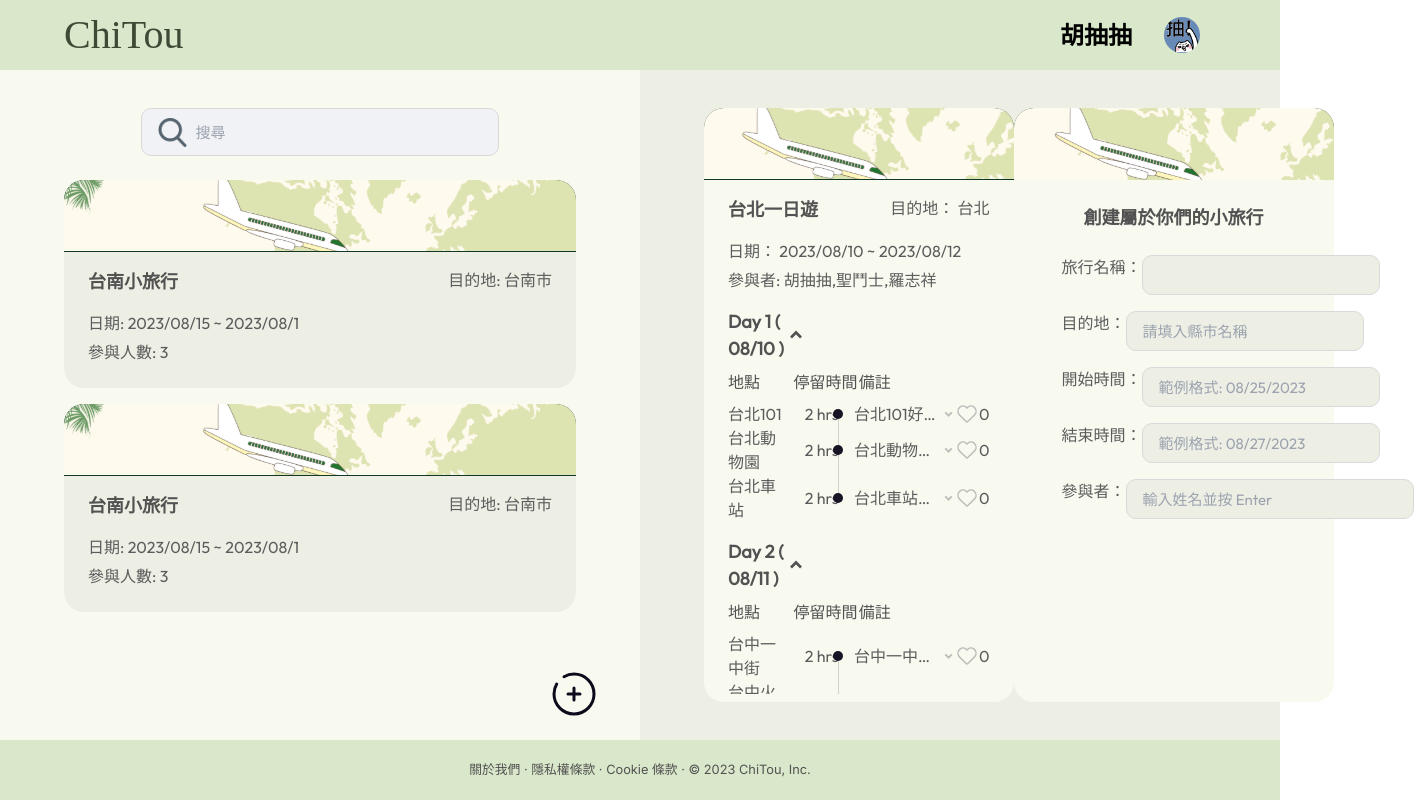
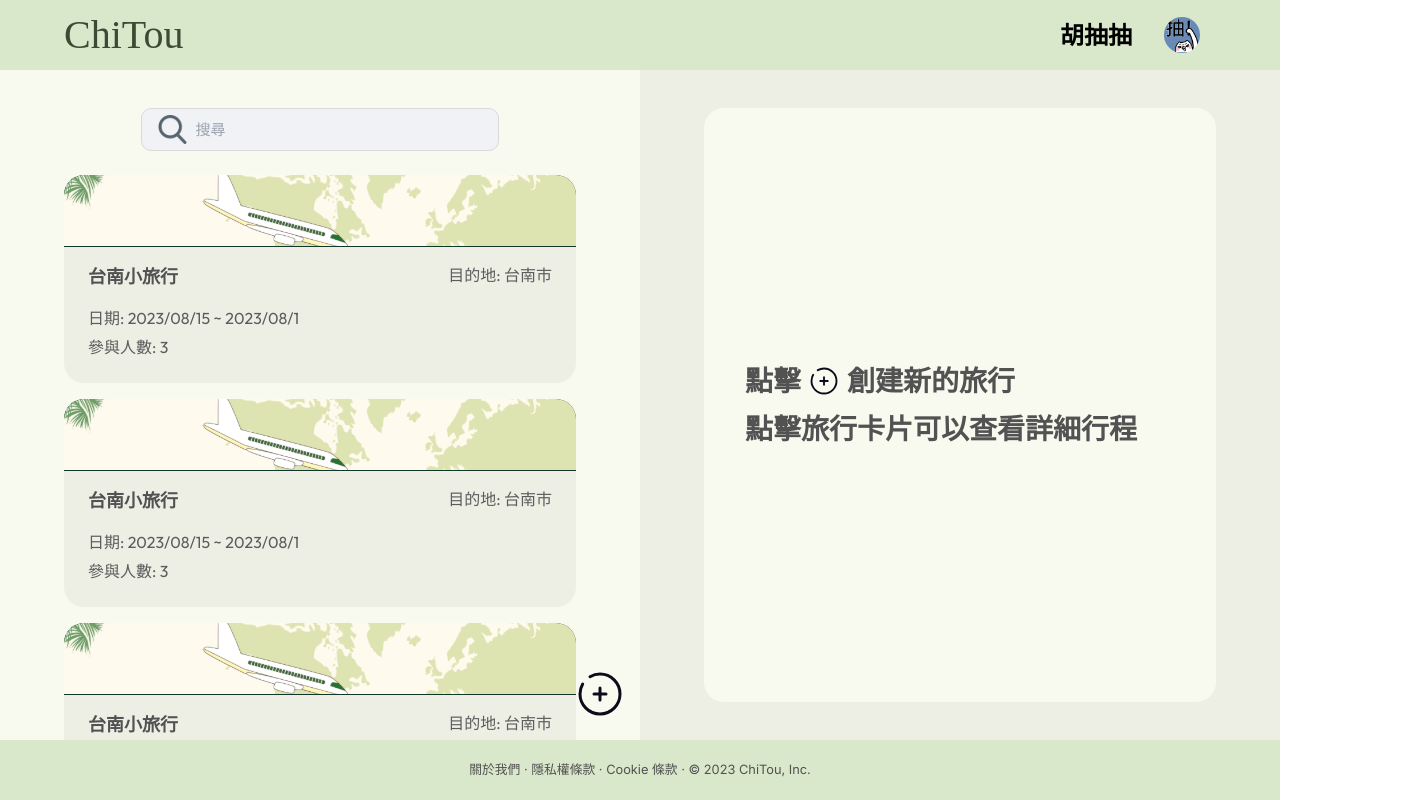
Before and after one commit to peifish1124/ChiTou, a Next.js app in the folder frontend/: page / in a window 1280 px wide. Shown: the whole page, 1414 px wide, since content can reach past the window. Built offline with nearby package versions, Linux system fonts and the light colour scheme; a web font is replaced by a local one.

Commit message:
feat(page): build basic page navigation

```diff
--- a/frontend/src/app/components/Nav.js
+++ b/frontend/src/app/components/Nav.js
@@ -1,13 +1,16 @@
 import Image from "next/image";
+import Link from "next/link";
 import nav from "@/styles/css-modules/nav.module.scss";
 
 const user = {
   name: "胡抽抽",
 };
-export default function Nav() {
+export default function Nav({ changeToStart }) {
   return (
     <nav className={nav.navbar}>
-      <div className={nav.logo}>ChiTou</div>
+      <Link href="/" className={nav.logo} onClick={changeToStart}>
+        ChiTou
+      </Link>
       <div className={nav.user}>
         <div className={nav.userName}>{user.name}</div>
         <div className={nav.userPic}>
--- a/frontend/src/app/components/TripCard.js
+++ b/frontend/src/app/components/TripCard.js
@@ -1,11 +1,14 @@
 import Image from "next/image";
+import Link from "next/link";
 import styles from "@/styles/css-modules/tripcard.module.scss";
 
-export default function TripCard() {
+export default function TripCard({ changeToDetail }) {
   return (
     <div className={styles.tripCard}>
       <div className={styles.cover}>
-        <Image src="/default-cover.svg" alt="cover" fill objectFit="cover" />
+        <Link href="/" onClick={changeToDetail}>
+          <Image src="/default-cover.svg" alt="cover" fill objectFit="cover" />
+        </Link>
       </div>
       <div className={styles.tripInfo}>
         <div className={styles.tripInfoTop}>
--- a/frontend/src/app/page.js
+++ b/frontend/src/app/page.js
@@ -1,10 +1,12 @@
+"use client";
+
+import { useState } from "react";
 import Image from "next/image";
-import Link from "next/link";
 import Nav from "@/components/Nav";
 import SearchTripCard from "@/components/SearchTripCard";
 import TripCard from "@/components/TripCard";
-import StartMode from "@/components/StartMode"
-import CreateMode from "@/components/CreateMode"
+import StartMode from "@/components/StartMode";
+import CreateMode from "@/components/CreateMode";
 import TravelDetail from "@/components/TravelDetail";
 import styles from "@/styles/css-modules/page.module.scss";
 
@@ -84,11 +86,12 @@ const schedules = [
   },
 ];
 export default function Home() {
+  const [mode, setMode] = useState("start");
   return (
     <main className={styles.main}>
       {/* navbar */}
       {/* <nav className={styles.navbar}></nav> */}
-      <Nav />
+      <Nav changeToStart={() => setMode("start")} />
       {/* main */}
       <div className={styles.page}>
         <div className={styles.leftPage}>
@@ -99,29 +102,31 @@ export default function Home() {
 
           {/* trip card */}
           <div className={styles.tripcard}>
+            <TripCard changeToDetail={() => setMode("detailed")} />
             <TripCard />
             <TripCard />
           </div>
 
           {/* + button */}
-          <div className={styles.AddBtn}>
-            <Image
-              src="/addBtn.svg"
-              alt="cover"
-              fill={true}
-              objectFit="cover"
-            />
-          </div>
+          <button
+            type="button"
+            className={styles.AddBtn}
+            onClick={() => setMode("create")}
+          >
+            <Image src="/addBtn.svg" alt="cover" fill objectFit="cover" />
+          </button>
         </div>
 
         <div className={styles.rightPage}>
           {/* start mode */}
-          {/* <StartMode /> */}
+          {mode === "start" && <StartMode />}
 
           {/* detailed mode */}
-          <TravelDetail trip={trip} schedules={schedules} />
+          {mode === "detailed" && (
+            <TravelDetail trip={trip} schedules={schedules} />
+          )}
           {/* create mode */}
-          <CreateMode />
+          {mode === "create" && <CreateMode />}
         </div>
       </div>
 
--- a/frontend/src/styles/css-modules/page.module.scss
+++ b/frontend/src/styles/css-modules/page.module.scss
@@ -25,7 +25,17 @@
             background: #F8FAF0;
             gap: 1.5rem;
             overflow: auto;
-
+            &::-webkit-scrollbar {
+              width: 4px;
+            }
+            &::-webkit-scrollbar-track {
+              background-color: #d9e7ca;
+              border-radius: 10px;
+            }
+            &::-webkit-scrollbar-thumb {
+              border-radius: 10px;
+              background-color: #103727
+            }
             .searchTripCard{
                 width: 100%;
                 height: 3rem;
@@ -39,11 +49,11 @@
             }
 
             .AddBtn{
-                position: absolute;
+                position: fixed;
                 width: 3rem;
                 height: 3rem;
                 top: calc(100vh - 70px - 60px);
-                left: 43%;
+                left: calc(50% - 4rem);
                 cursor: pointer;
             }
         }
```
